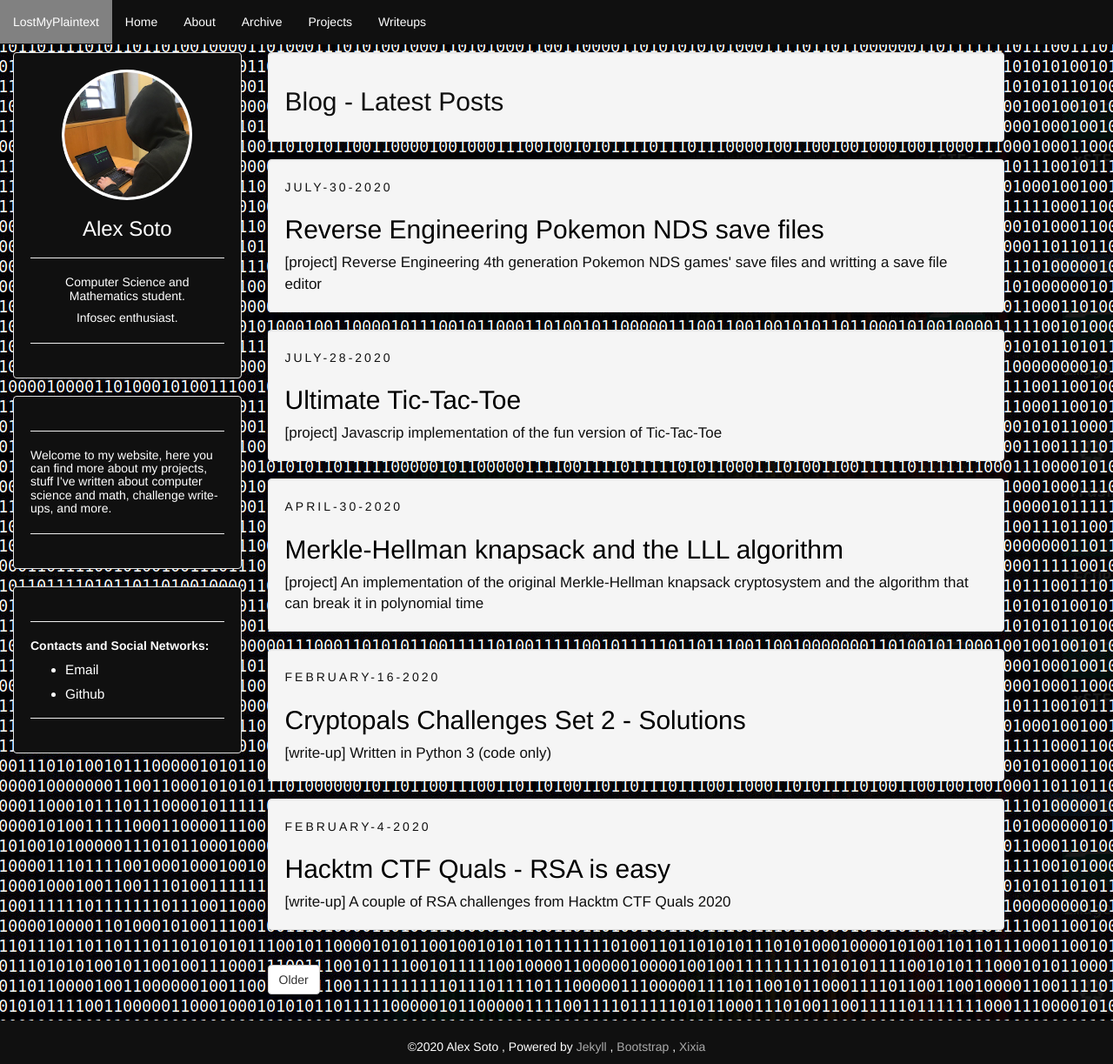
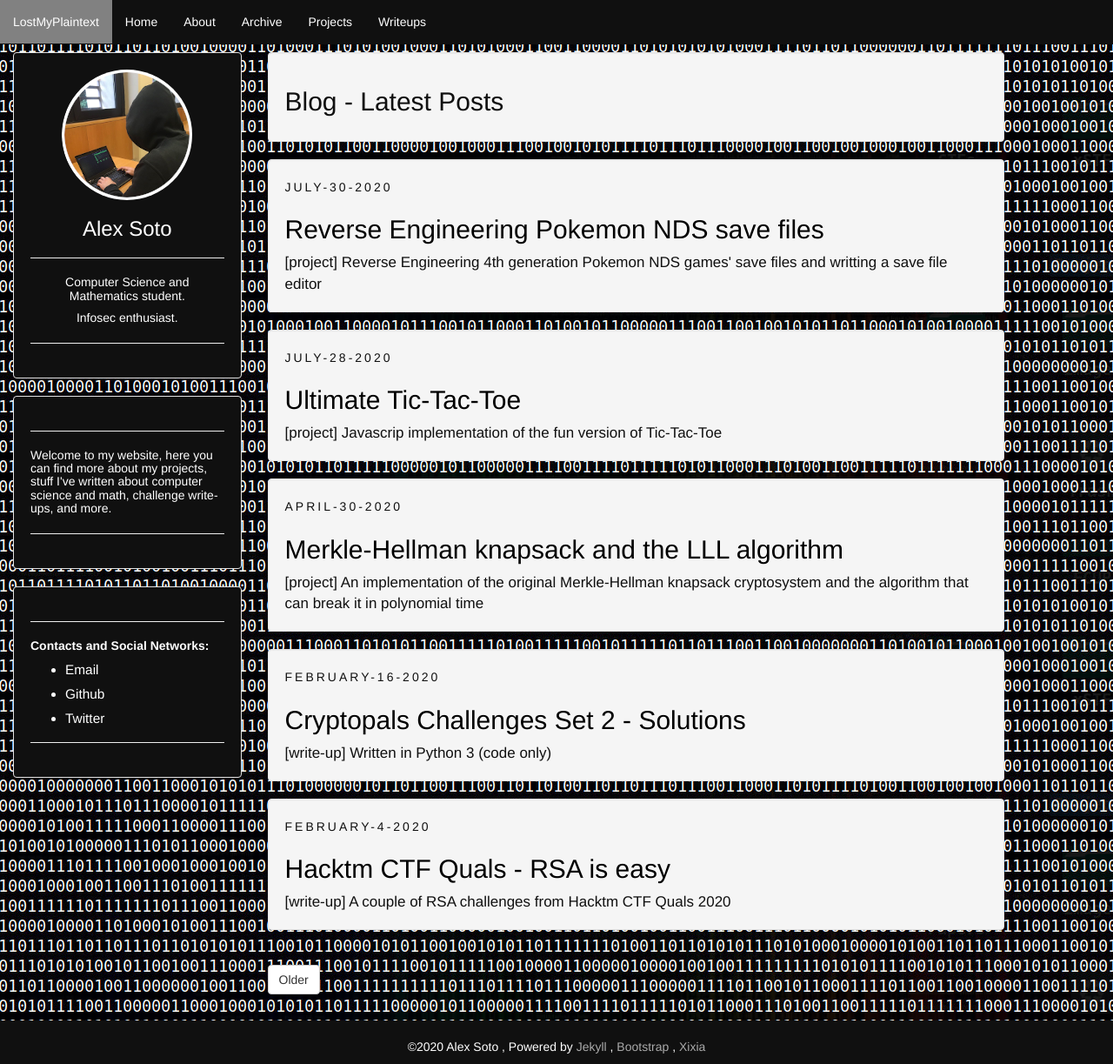
Before and after one commit to 0xA2/0xA2.github.io, a Jekyll site: the page built from index.html, in a window 1280 px wide and 1223 px high. Shown: the whole window at 87% size. Built offline with Jekyll 4.4.1, drawn with Linux system fonts in a browser that asks for light colours; the list of posts is cut into pages by our own code.

Commit message:
Update sidebar.html

```diff
--- a/_includes/sidebar.html
+++ b/_includes/sidebar.html
@@ -35,6 +35,7 @@
         <ul>
             <li><a  onclick="alert('\x30\x78\x41\x32\x40\x70\x72\x6f\x74\x6f\x6e\x6d\x61\x69\x6c\x2e\x63\x6f\x6d')"><font color="#fff">Email</font></a></li>
             <li><a href="https://github.com/0xA2"><font color="#fff">Github</font></a></li>
+            <li><a href="https://twitter.com/LostMyPlaintext"><font color="#fff">Twitter</font></a></li>
         </ul>
     <hr>
 </div>
```
